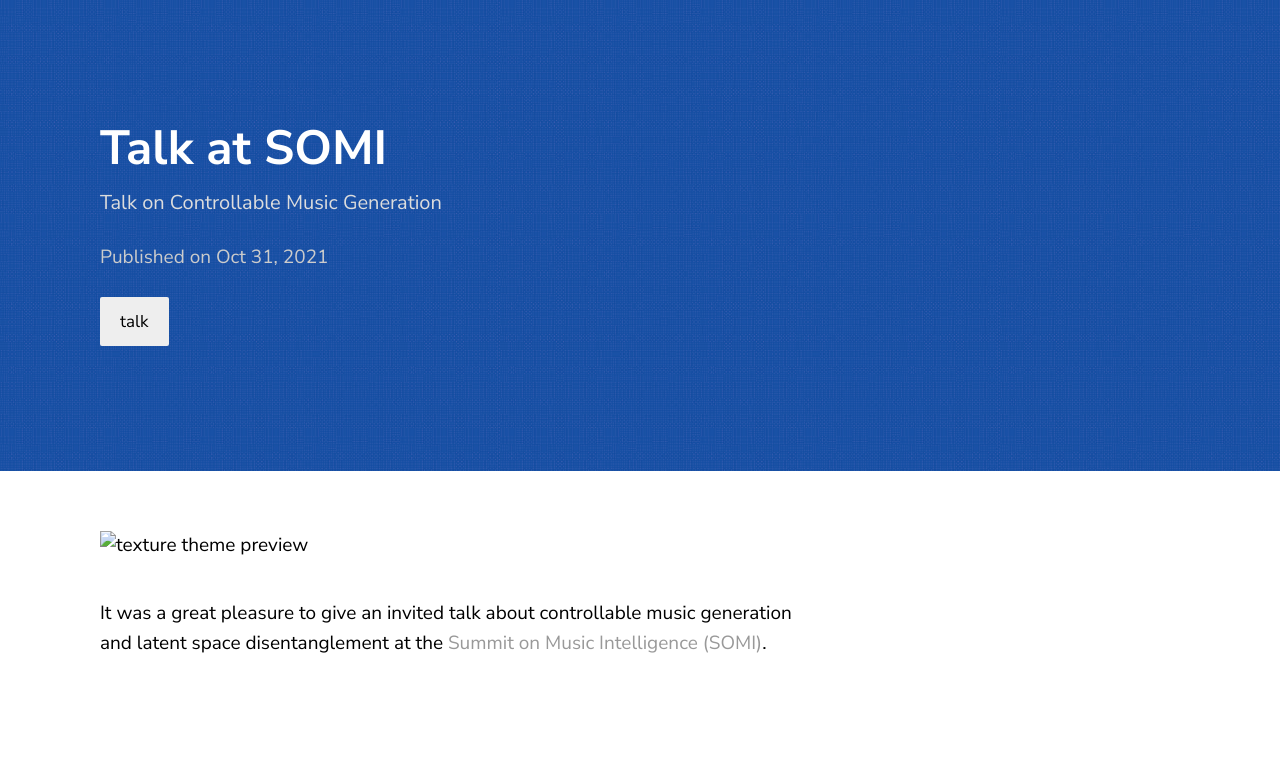
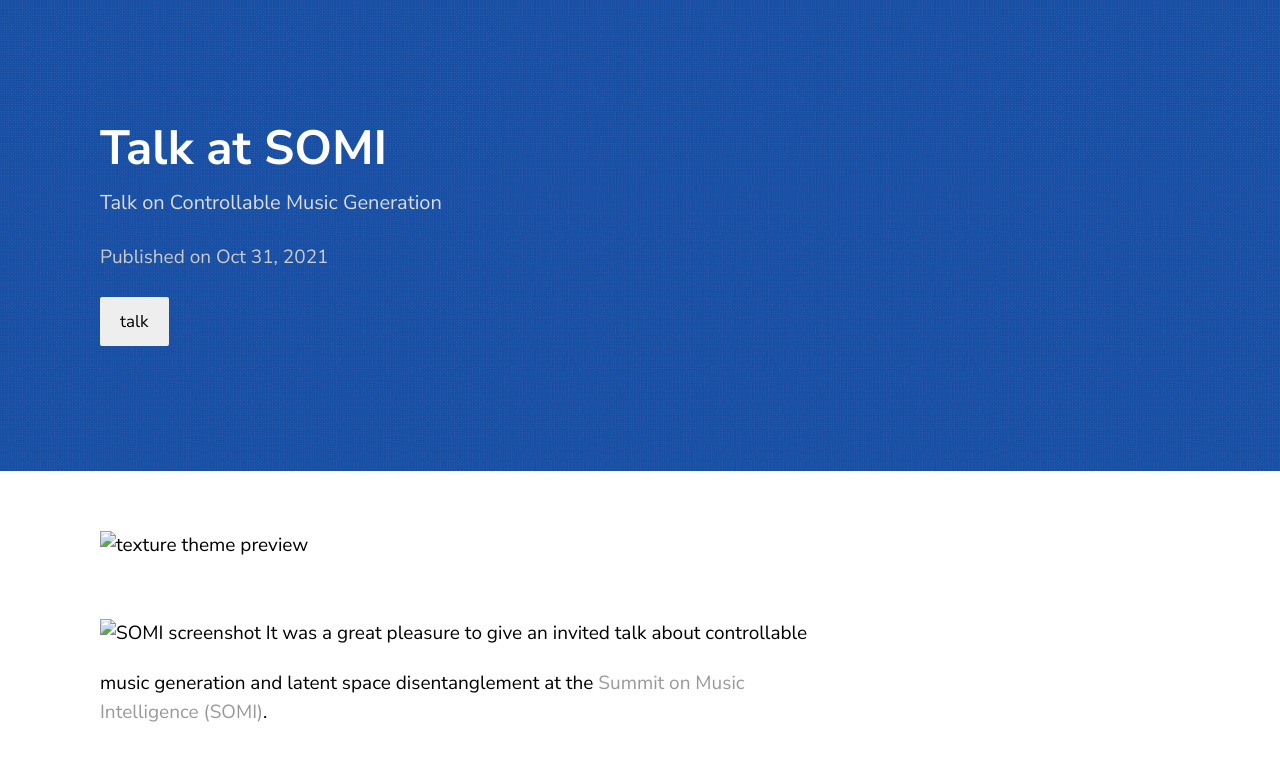
Before and after one commit to alexanderlerch/alexanderlerch.github.io, a Jekyll site: the page built from _posts/2021-10-31-somi-talk.markdown, in a window 1280 px wide. Shown: the top 761 px of the page. Built offline with Jekyll 4.4.1, drawn with Linux system fonts in a browser that asks for light colours.

Commit message:
content updates

```diff
--- a/_config.yml
+++ b/_config.yml
@@ -1,6 +1,6 @@
-title: Texture Theme
-author: GitHub User
-email: your-email@domain.com
+title: alexander lerch
+author: alexander lerch
+email: info@audiocontentanalysis.org
 description: > # this means to ignore newlines until "show_exerpts:"
   personal blog
 show_excerpts: true # set to true to show excerpts on the homepage
--- a/_posts/2021-10-31-somi-talk.markdown
+++ b/_posts/2021-10-31-somi-talk.markdown
@@ -7,4 +7,5 @@
 ---
 ![texture theme preview](img/SOMI.jpg)
 
+![SOMI screenshot](img/SOMI.jpg)
 It was a great pleasure to give an invited talk about controllable music generation and latent space disentanglement at the [Summit on Music Intelligence (SOMI)](https://somi-ccom.com/).
--- a/_posts/2021-12-10-special-issue.markdown
+++ b/_posts/2021-12-10-special-issue.markdown
@@ -1,7 +1,7 @@
 ---
 layout: post
 title:  "special journal issue finalized"
-description: Electronics: "Machine Learning applied to Music/Audio Signal Processing"
+description: "Electronics: Machine Learning applied to Music/Audio Signal Processing"
 date:   2021-12-10 21:03:36 +0530
 categories: publication
 ---
```
